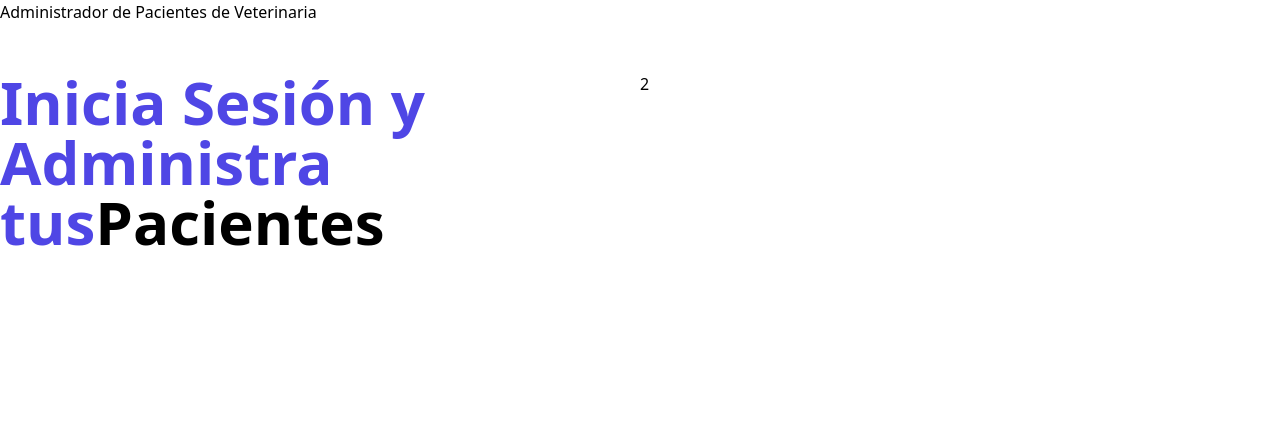
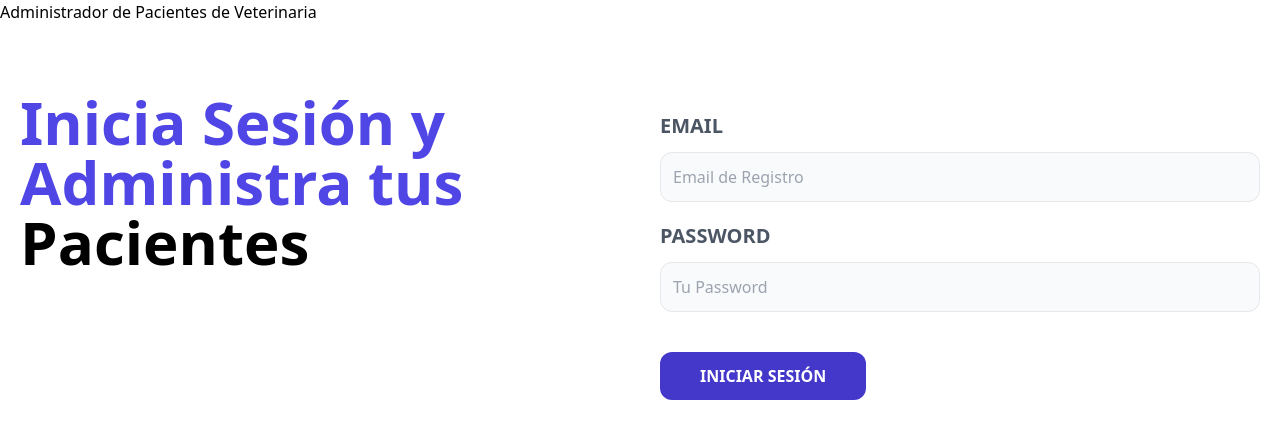
Before and after one commit to Tomas-Garnero/APV-MERN-FullStack-PROYECT, a React (Vite) app in the folder Frontend/: page / in a window 1280 px wide. Shown: the top 438 px of the page. Built offline with nearby package versions, Linux system fonts and the light colour scheme.

Commit message:
Creating the Login Form

```diff
--- a/Frontend/src/layout/AuthLayout.jsx
+++ b/Frontend/src/layout/AuthLayout.jsx
@@ -5,7 +5,7 @@
         <>
             <h1>Administrador de Pacientes de Veterinaria</h1>
 
-            <main className="container mx-auto md:grid md:grid-cols-2 mt-12">
+            <main className="container mx-auto md:grid md:grid-cols-2 mt-12 gap-10 p-5">
                 <Outlet />
             </main>
         </>
--- a/Frontend/src/paginas/Login.jsx
+++ b/Frontend/src/paginas/Login.jsx
@@ -5,11 +5,37 @@
             <div>
                 <h1 className="text-indigo-600 font-black text-6xl">
                     Inicia Sesión y Administra tus
-                    <span className="text-black">Pacientes</span>
+                    <span className="text-black"> Pacientes</span>
                 </h1>
             </div>
             <div>
-                2
+                <form>
+                    <div className="my-5">
+                        <label className="uppercase text-gray-600 block text-xl font-bold">
+                            Email
+                        </label>
+                        <input
+                            type="email"
+                            placeholder="Email de Registro"
+                            className="border w-full p-3 mt-3 bg-gray-50 rounded-xl"
+                        />
+                    </div>
+                    <div className="my-5">
+                        <label className="uppercase text-gray-600 block text-xl font-bold">
+                            Password
+                        </label>
+                        <input
+                            type="password"
+                            placeholder="Tu Password"
+                            className="border w-full p-3 mt-3 bg-gray-50 rounded-xl"
+                        />
+                    </div>
+                    <input
+                        type="submit"
+                        value="Iniciar Sesión"
+                        className="bg-indigo-700 w-full py-3 px-10 rounded-xl text-white uppercase font-bold mt-5 hover:cursor-pointer hover:bg-indigo-800 md:w-auto"
+                    />
+                </form>
             </div>
         </>
     )
```
